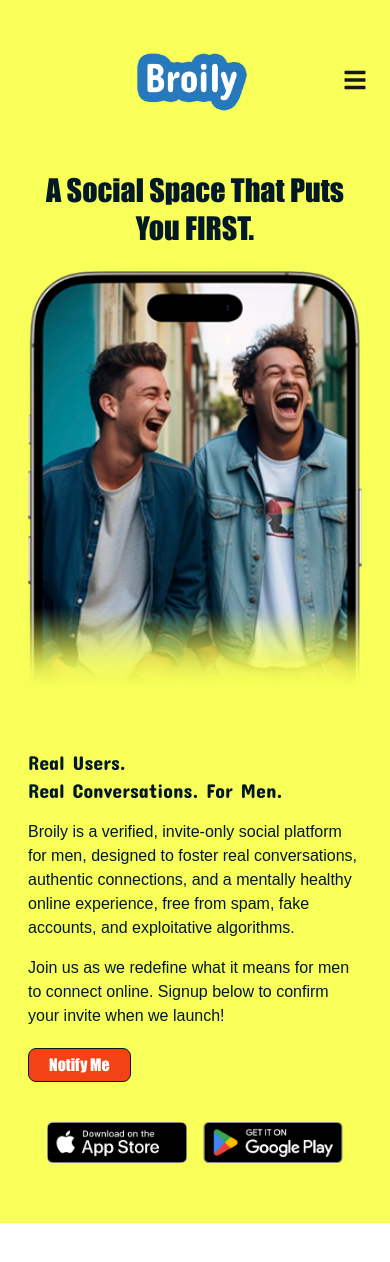
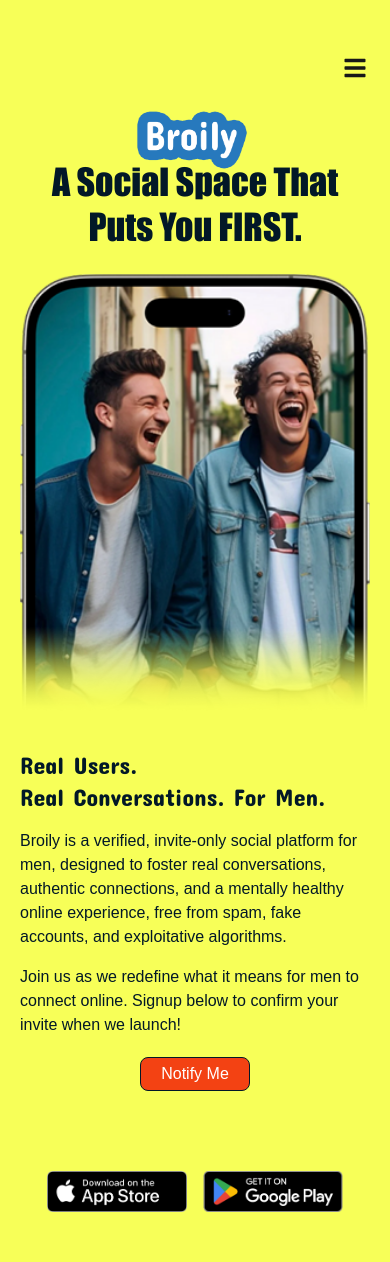
Before and after one commit to hussain-usama/Broily, a Next.js app: page / in a window 390 px wide. Shown: the top 1262 px of the page. Before the commit the page ends 1223 px from the top, so only its background shows below. Built offline with nearby package versions, Linux system fonts and the light colour scheme.

Commit message:
content fix , link added ,

```diff
--- a/src/app/(routes)/landingPage/LandingPage.js
+++ b/src/app/(routes)/landingPage/LandingPage.js
@@ -24,7 +24,11 @@
           name="description"
           content="Broily is an identity-verified, social space for men. No fake engagement, no distractions, just real conversations and meaningful connections."
         />
-        <meta name="viewport" content="width=device-width, initial-scale=1" />
+        {/* <meta name="viewport" content="width=device-width, initial-scale=1" /> */}
+        <meta
+          name="viewport"
+          content="width=device-width, initial-scale=1, viewport-fit=cover"
+        />
         <meta name="robots" content="index, follow" />
         <meta
           property="og:title"
@@ -48,22 +52,24 @@
         <meta name="twitter:image" content="/images/Broily-og-image.png" />
       </Head>
 
-      <div className="bg-[#F7FF58] p-3 pb-15 sm:py-6 sm:px-10 md:px-20 flex justify-center">
+      <div className="bg-[#F7FF58] p-3 pb-15 sm:py-6 sm:px-10 md:px-20 flex justify-center  pt-[env(safe-area-inset-top)] min-h-screen">
         <div className="w-full max-w-6xl">
           <Header showInvestorsBtn={true} />
 
-          <div className="items-center w-full max-w-6xl mt-5 px-4 sm:px-6 md:px-20">
+          <div className="items-center w-full max-w-6xl  mt-5 px-2 sm:px-4 md:px-20">
             <div className="grid grid-cols-1 md:grid-cols-12 gap-8">
               <div className="md:col-span-7 ">
+                {" "}
+                <div>
                   <h1
-                  className="text-3xl sm:text-4xl md:text-7xl text-center md:text-left text-[#021827] leading-tight "
+                    className="text-4xl  md:text-7xl text-center md:text-left text-[#021827] leading-tight px-4 md:px-0"
                     style={{ fontFamily: "var(--font-impact)" }}
                   >
                     A Social Space That Puts You{" "}
                     <span className="text-[#021827]">FIRST.</span>
                   </h1>
-
-                <div className="block md:hidden flex justify-center relative">
+                  {/* image on mobile view , hidden on web  */}
+                  <div className="block md:hidden flex justify-center relative ">
                     <img
                       src="/images/Mobile View Mockup.png"
                       alt="Broily Mobile"
@@ -72,7 +78,7 @@
                   </div>
 
                   <p
-                  className="text-xl md:text:2xl text-[#021827] mt-6"
+                    className="text-2xl md:text:2xl text-[#021827]  md:mt-6"
                     style={{ fontFamily: "var(--font-concert)" }}
                   >
                     <span className="block sm:inline">Real Users. </span>
@@ -83,37 +89,42 @@
 
                   <p className="text-[#021827] mt-4 text-left">
                     Broily is a verified, invite-only social platform for men,
-                  designed to foster real conversations, authentic connections,
-                  and a mentally healthy online experience, free from spam, fake
-                  accounts, and exploitative algorithms.
+                    designed to foster real conversations, authentic
+                    connections, and a mentally healthy online experience, free
+                    from spam, fake accounts, and exploitative algorithms.
                   </p>
                   <p className="text-[#021827] mt-4 text-left">
                     Join us as we redefine what it means for men to connect
                     online. Signup below to confirm your invite when we launch!
                   </p>
+                </div>
+                <div className="text-center md:text-left">
                   <button
                     onClick={toggleModal}
-                  className="mt-5 px-5 py-1 bg-[#F34213] text-white border border-[#021827] rounded-lg hover:bg-[#021827] transition cursor-pointer"
-                  style={{ fontFamily: "var(--font-impact)" }}
+                    className="mt-5 px-5 py-1  bg-[#F34213] text-white border border-[#021827] rounded-lg hover:bg-[#021827] transition cursor-pointer"
+                    // style={{ fontFamily: "var(--font-impact)" }}
                   >
                     Notify Me
                   </button>
                 </div>
+              </div>
+              {/* image on web view , hidden on mobile  */}
 
-              <div className="md:col-span-5 flex justify-center hidden md:block">
-              <div className="relative w-40 sm:w-48 md:w-64 flex justify-center">
+
+                <div className="md:col-span-5 flex justify-end ">
+                  <div className="relative w-40 sm:w-48 md:w-64">
                     <Image
                       src="/images/MobileMockup.png"
                       alt="Broily App"
                       width={300}
                       height={600}
+                      className="hidden md:block"
                     />
+
                 </div>
               </div>
-
-
             </div>
-            <div className="flex justify-center sm:justify-end w-full sm:my-10 mt-10 px-4">
+            <div className="flex justify-center sm:justify-end w-full sm:my-10 mt-12 px-4">
               <div className="flex flex-row gap-4">
                 <img
                   src="/images/Apple AppStore.png"
--- a/src/app/components/GeneralComponents/Header.js
+++ b/src/app/components/GeneralComponents/Header.js
@@ -4,28 +4,25 @@
 import Link from "next/link";
 import { FaBars, FaTimes } from "react-icons/fa";
 import { RiTwitterXFill } from "react-icons/ri";
-import {
-  FaFacebookF,
-  FaInstagram,
-  FaLinkedin,
-} from "react-icons/fa6";
-import NotifyMeModal from '../Modals/NotifyMeModal';
-const Header = ({showInvestorsBtn=false}) => {
+import { FaFacebookF, FaInstagram, FaLinkedin } from "react-icons/fa6";
+import NotifyMeModal from "../Modals/NotifyMeModal";
+const Header = ({ showInvestorsBtn = false }) => {
   const [isOpen, setIsOpen] = useState(false);
   const [isModalOpen, setIsModalOpen] = useState(false);
 
-
   const toggleModal = () => {
     setIsModalOpen(!isModalOpen);
-
   };
   return (
     <div className="w-full flex justify-between items-center gap-4 header-main">
+      <Link href="/">
         <img
           src="/images/Broily Logo.png"
           alt="Logo"
           className="h-35 w-35 sm:h-45 sm:w-45 logo-style"
         />
+      </Link>
+
       {/*
     <Link
       href="mailto:support@broily.club"
@@ -99,17 +96,15 @@
               </Link>
             </li>
             <li>
-
               <button
                 onClick={() => {
                   setIsOpen(false); // Close the hamburger menu
-      toggleModal();    // Toggle the modal
+                  toggleModal(); // Toggle the modal
                 }}
                 className="text-white"
               >
                 Join the Waitlist
               </button>
-
             </li>
             <li>
               <div className="flex gap-3 my-10 justify-center ">
@@ -157,7 +152,6 @@
         </div>
       )}
 
-
       <NotifyMeModal
         isOpen={isModalOpen}
         onClose={() => setIsModalOpen(false)}
--- a/src/app/layout.js
+++ b/src/app/layout.js
@@ -32,7 +32,7 @@
           `}
         </Script>
       </head>
-      <body className={`${geistSans.variable} ${geistMono.variable} antialiased bg-[#F7FF58] `}>
+      <body className={`${geistSans.variable} ${geistMono.variable} antialiased bg-[#F7FF58] pt-[env(safe-area-inset-top)] min-h-screen`}>
         {children}
       </body>
     </html>
--- a/src/app/whyBroily/page.js
+++ b/src/app/whyBroily/page.js
@@ -17,17 +17,18 @@
   };
   return (
     <>
-      <div className="bg-[#F7FF58] p-3 pb-20 sm:py-6 sm:px-10 md:px-20 text-[#021827]">
+      <div className="bg-[#F7FF58] p-3 pb-15 sm:py-6 sm:px-10 md:px-20 flex justify-center text-[#021827]">
         <div>
           <Header />
 
-          <h1
+
+<div className="w-full max-w-6xl mt-5 px-4 sm:px-6 md:px-20">
+<h1
             className="text-3xl sm:text-4xl md:text-5xl mb-6 text-left"
             style={{ fontFamily: "var(--font-arialRounded)" }}
           >
-            Why Do Men Need Broily?
+            Why Does the World Need Broily?
           </h1>
-
           {/* Main Content */}
           <div className="mt-8 px-4 sm:px-6 md:px-2 py-5">
             <div className="grid grid-cols-1 md:grid-cols-12 gap-8">
@@ -135,14 +136,14 @@
                     className="my-10  text-3xl  text-[#021827]"
                     style={{ fontFamily: "var(--font-arialRounded)" }}
                   >
-                    Why It’s Significant and Timely
+                    Why It’s Important and Timely
                   </p>
                   <p className=" text-[#021827]">
                     The current crisis in male social disconnection isn’t just a
                     trend—it’s a mental health emergency. Reports show that
                     loneliness contributes to rising rates of depression,
                     anxiety, and even suicide among men, who are less likely to
-                    seek emotional support than women.
+                    seek emotional support.
                   </p>
                   <br />
                   <p>
@@ -341,7 +342,7 @@
                     {" "}
                     This isn’t just another platform—it’s a movement for men who
                     refuse to settle for shallow interactions, algorithm-driven
-                    content, and empty scrolling.
+                    content and empty scrolling.
                   </p>
                   <p>
                     {" "}
@@ -361,10 +362,10 @@
 
           <hr />
           <section className="px-5    text-left mt-10">
-            <p className="font-bold">
+            {/* <p className="font-bold">
               Join the waitlist now and be part of the first wave of men
               redefining what it means to connect online.
-            </p>
+            </p> */}
             <div className="flex flex-col sm:flex-row justify-center gap-4 my-5">
               <button
                 onClick={toggleModal}
@@ -393,6 +394,9 @@
               </Link>
             </div>
           </section>
+
+
+          </div>
         </div>
       </div>
 
```
Lines whose indentation alone changed are shown as unchanged.
